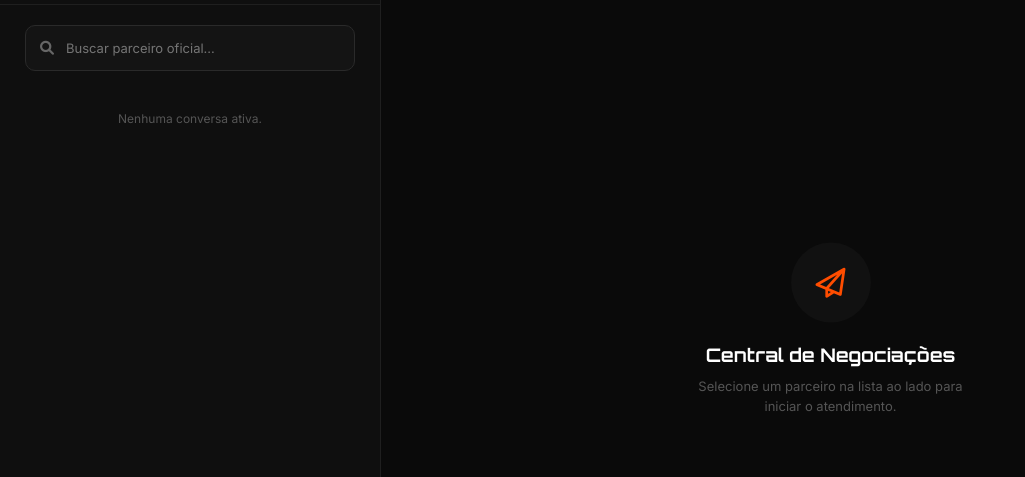
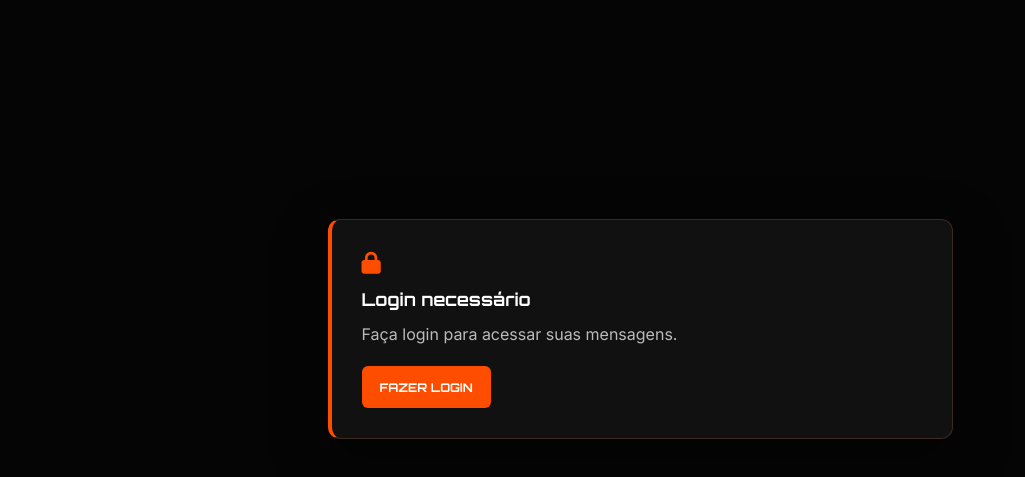
Before and after one commit to cayofsoares/Pe-aBruta-3.0, a website: page mensagens.html in a window 1280 px wide. Shown: the part 71-548 px from the top of the page, without its empty margins (0-1025 px from the left). Drawn offline with Linux system fonts and the light colour scheme; no server answers.

Commit message:
Adiciona aviso de login para proteger carrinho e mensagens no frontend

```diff
--- a/JS/mensagens.js
+++ b/JS/mensagens.js
@@ -4,6 +4,16 @@ function apiFetch(url, options = {}) {
         ...(options.headers || {}),
     };
     return fetch(url, { ...options, headers });
+}
+
+function obterTokenSessao() {
+    let usuarioSalvo = {};
+    try {
+        usuarioSalvo = JSON.parse(sessionStorage.getItem('usuario') || '{}');
+    } catch (erro) {
+        console.warn('Dados da sessão inválidos.');
+    }
+    return sessionStorage.getItem('token') || usuarioSalvo.token || usuarioSalvo.user?.token || '';
 }
 // ==========================================
 // CÉREBRO DO INBOX: VERSÃO MESTRE (BLINDADA)
@@ -97,6 +107,12 @@ if (!usuarioAtualNome || usuarioAtualNome.trim() === "") {
 }
 
 window.onload = async function() {
+    if (!obterTokenSessao()) {
+        document.getElementById('aviso-login-mensagens').style.display = 'flex';
+        return;
+    }
+    document.getElementById('app-container').style.display = 'flex';
+
     if (tipoConta === "LOJA") {
         document.querySelector('.search-box').style.display = 'none';
     } else {
--- a/css/carrinho.css
+++ b/css/carrinho.css
@@ -43,6 +43,31 @@ h1 { font-family: 'Orbitron'; font-size: 1.5rem; margin-bottom: 30px; border-lef
 
 .empty-msg { color: #444; text-align: center; padding: 50px; font-style: italic; }
 
+.aviso-login {
+    max-width: 560px;
+    margin: 40px auto;
+    padding: 28px;
+    border: 1px solid #3a2a22;
+    border-left: 4px solid #ff4d00;
+    border-radius: 10px;
+    background: #111;
+    color: #fff;
+    text-align: left;
+}
+.aviso-login h2 { margin: 0 0 10px; font-family: 'Orbitron', sans-serif; font-size: 1.1rem; }
+.aviso-login p { margin: 0 0 20px; color: #bbb; line-height: 1.5; }
+.aviso-login a {
+    display: inline-block;
+    padding: 11px 18px;
+    border-radius: 5px;
+    background: #ff4d00;
+    color: #fff;
+    font-family: 'Orbitron', sans-serif;
+    font-size: 0.8rem;
+    font-weight: 700;
+    text-decoration: none;
+}
+
  /* Estilização do Logo e Efeitos */
         .logo { color: white; transition: 0.3s ease; display: inline-block; cursor: pointer; text-decoration: none; }
         .logo span { color: #ff4d00; }
@@ -67,6 +92,7 @@ h1 { font-family: 'Orbitron'; font-size: 1.5rem; margin-bottom: 30px; border-lef
 /* AJUSTES PARA CELULAR (CARRINHO)           */
 /* ========================================= */
 @media (max-width: 768px) {
+    .aviso-login { margin: 24px 15px; padding: 22px 18px; }
     /* Reduz o respiro geral para aproveitar a tela pequena */
     .cart-container {
         margin: 20px auto !important;
--- a/css/mensagens.css
+++ b/css/mensagens.css
@@ -5,6 +5,38 @@ body {
 }
 
 .app-container { display: flex; width: 100%; max-width: 1400px; height: 100vh; background: #0a0a0a; }
+
+.aviso-login {
+    width: min(92vw, 560px);
+    padding: 30px;
+    border: 1px solid #3a2a22;
+    border-left: 4px solid #ff4d00;
+    border-radius: 12px;
+    background: #111;
+    color: #fff;
+    display: flex;
+    flex-direction: column;
+    align-items: flex-start;
+    gap: 12px;
+    box-shadow: 0 18px 55px rgba(0, 0, 0, 0.45);
+}
+.aviso-login-icone { color: #ff4d00; font-size: 22px; }
+.aviso-login h2 { margin: 0; font-family: 'Orbitron', sans-serif; font-size: 1.1rem; }
+.aviso-login p { margin: 0 0 8px; color: #bbb; line-height: 1.5; }
+.aviso-login a {
+    display: inline-flex;
+    align-items: center;
+    justify-content: center;
+    min-height: 42px;
+    padding: 0 18px;
+    border-radius: 6px;
+    background: #ff4d00;
+    color: #fff;
+    font-family: 'Orbitron', sans-serif;
+    font-size: 12px;
+    font-weight: 700;
+    text-decoration: none;
+}
 
 /* LATERAL */
 .sidebar-panel { width: 380px; background: #0f0f0f; border-right: 1px solid #1f1f1f; display: flex; flex-direction: column; z-index: 10; }
--- a/mensagens.html
+++ b/mensagens.html
@@ -9,8 +9,14 @@
     <link rel="stylesheet" href="https://cdnjs.cloudflare.com/ajax/libs/font-awesome/6.0.0/css/all.min.css">
 </head>
 <body>
+    <main id="aviso-login-mensagens" class="aviso-login" style="display:none;" role="alert">
+        <div class="aviso-login-icone"><i class="fas fa-lock" aria-hidden="true"></i></div>
+        <h2>Login necessário</h2>
+        <p>Faça login para acessar suas mensagens.</p>
+        <a href="login.html">FAZER LOGIN</a>
+    </main>
 
-    <div class="app-container">
+    <div class="app-container" id="app-container" style="display:none;">
         <!-- BARRA LATERAL -->
         <aside class="sidebar-panel">
             <div class="sidebar-header">
```
Also changed, not shown: JS/carrinho.js (+24 -0 lines), carrinho.html (+7 -0 lines).
